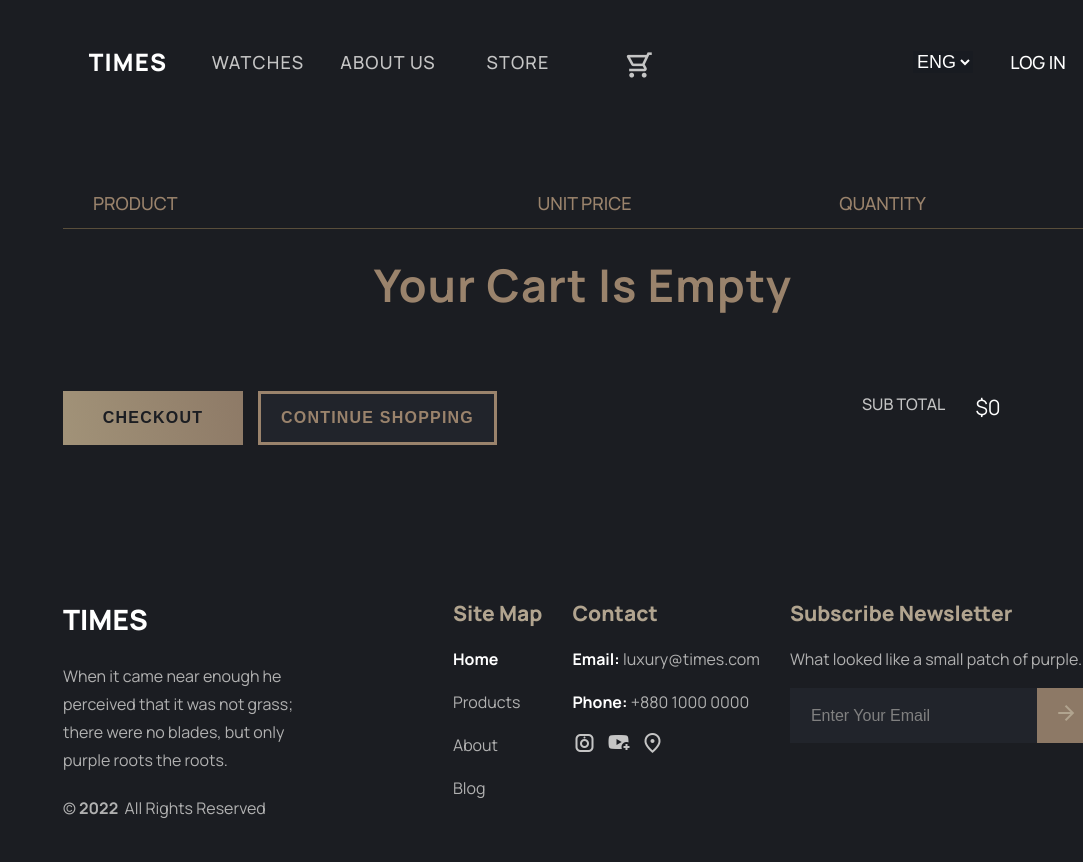
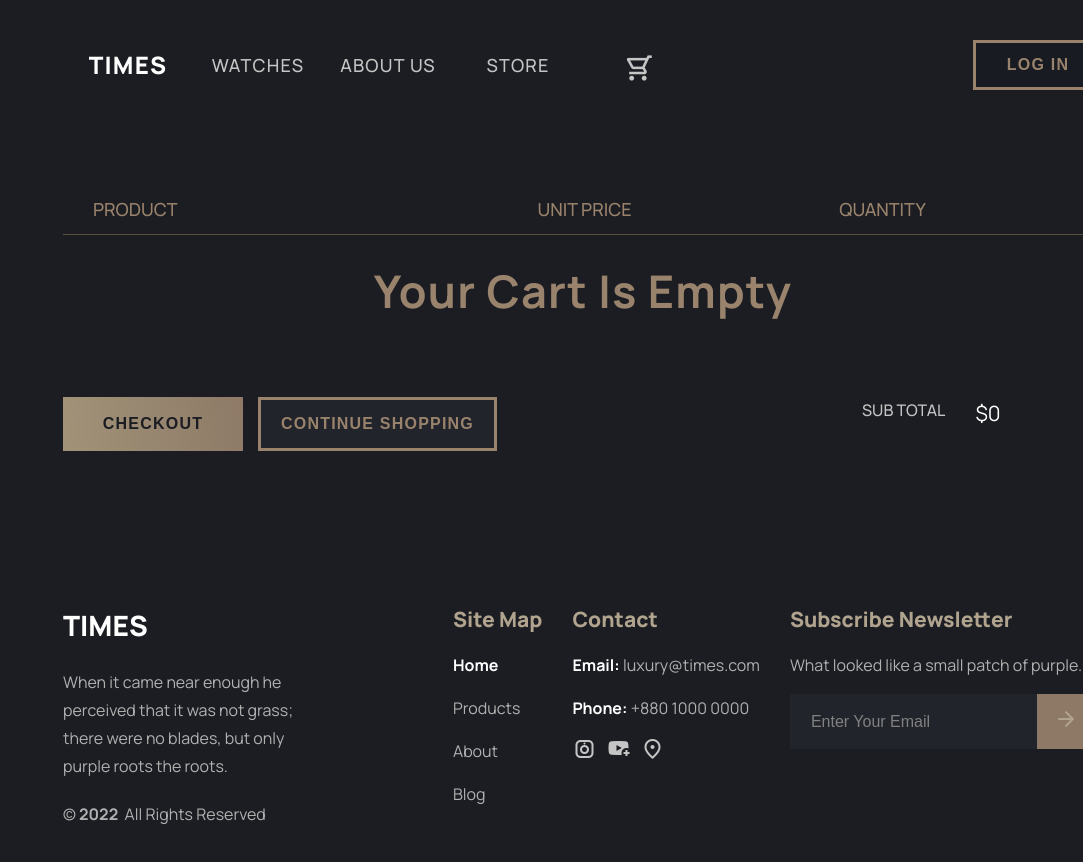
Before and after one commit to olaoyo/times, a React (Create React App) app in the folder frontend/: page /cart in a window 1280 px wide. Shown: the top 862 px of the page, without its empty margins (197-1280 px from the left). Built offline with nearby package versions, Linux system fonts and the light colour scheme.

Commit message:
User in navbar & logout

```diff
--- a/frontend/src/actions/userActions.js
+++ b/frontend/src/actions/userActions.js
@@ -42,3 +42,9 @@ export const login = (email, password) => async (dispatch) => {
     });
   }
 };
+
+
+export const logout = () => (dispatch) => {
+  localStorage.removeItem("userInfo")
+  dispatch({type: USER_LOGOUT})
+}
--- a/frontend/src/components/header/Header.component.jsx
+++ b/frontend/src/components/header/Header.component.jsx
@@ -1,4 +1,6 @@
 import { Link } from "react-router-dom";
+import { useDispatch, useSelector } from "react-redux";
+import { logout } from "../../actions/userActions";
 
 import {
   HeaderStyles,
@@ -7,14 +9,23 @@ import {
   Logo,
   NavMenu,
   Cart,
-  Language,
-  Option,
-  Auth,
+  Profile,
+  Space,
+  AuthButton,
 } from "./Header.styles.jsx";
 
 import { Outlet } from "react-router-dom";
 
 function Header() {
+  const userLogin = useSelector((state) => state.userLogin);
+  const { userInfo } = userLogin;
+
+  const dispatch = useDispatch();
+
+  const logoutHandler = () => {
+    dispatch(logout());
+  };
+
   return (
     <>
       <HeaderStyles>
@@ -32,19 +43,35 @@ function Header() {
             <NavMenu>STORE</NavMenu>
           </Link>
         </Navigation>
+        <Cart>
+          <Link to="/cart">
+            <span className="material-symbols-outlined">shopping_cart</span>
+          </Link>
+        </Cart>
         <User>
-          <Link to="/cart">
-            <Cart>
-              <span className="material-symbols-outlined">shopping_cart</span>
-            </Cart>
-          </Link>
-          <Language>
-            <Option>ENG</Option>
-            <Option>ESP</Option>
-          </Language>
-          <Link to="/login">
-            <Auth>LOG IN</Auth>
-          </Link>
+          {userInfo ? (
+            <>
+              <Profile>
+                Welcome&nbsp;&nbsp;&nbsp;
+                <Link to="/profile">{userInfo.name}</Link>
+              </Profile>
+              <AuthButton
+                title={userInfo.name}
+                id="username"
+                onClick={logoutHandler}
+              >
+                LOGOUT
+              </AuthButton>
+            </>
+          ) : (
+            <>
+              <Space>&nbsp;&nbsp;&nbsp;</Space>
+              <Space>&nbsp;&nbsp;&nbsp;</Space>
+              <Link to="/login">
+                <AuthButton>LOG IN</AuthButton>
+              </Link>
+            </>
+          )}
         </User>
       </HeaderStyles>
       <Outlet />
--- a/frontend/src/components/header/Header.styles.jsx
+++ b/frontend/src/components/header/Header.styles.jsx
@@ -34,17 +34,10 @@ export const NavMenu = styled.li`
   letter-spacing: 0.12rem;
 `;
 
-export const User = styled.div`
-  grid-column: 5 / span 4;
-
-  display: grid;
-  grid-template-columns: repeat(4, minmax(13rem, auto));
-  justify-items: center;
-  align-items: center;
-`;
-
 export const Cart = styled.div`
-  grid-column: 1 / span 1;
+  grid-column: 5 / span 1;
+  justify-self: center;
+  align-self: center;
 
   span {
     font-size: ${({ theme }) => theme.icons.medium.xxm};
@@ -55,27 +48,47 @@ export const Cart = styled.div`
   }
 `;
 
-export const Language = styled.select`
-  grid-column: 3 / span 1;
-  justify-self: end;
+export const User = styled.div`
+  grid-column: 6 / span 3;
+
+  display: grid;
+  grid-template-columns: repeat(3, 13rem);
+`;
+
+export const Profile = styled.p`
+  grid-column: 1 / span 2;
+  justify-self: center;
+  align-self: center;
+  width: 26rem;
+  padding-left: 4rem;
 
   font-size: ${({ theme }) => theme.fontSizes.headers.h7};
   background-color: ${({ theme }) => theme.colors.black.one};
-  color: ${({ theme }) => theme.colors.white.one};
+  color: ${({ theme }) => theme.colors.gold.four};
   font-weight: 500;
   border: none;
+  text-transform: uppercase;
 `;
 
-export const Option = styled.option`
-  background-color: ${({ theme }) => theme.colors.black.one};
-  color: ${({ theme }) => theme.colors.black.one};
+export const Space = styled.div`
+  width: 20rem;
+
 `;
 
-export const Auth = styled.div`
-  grid-column: 4 / span 1;
-  justify-self: center;
+export const AuthButton = styled.button`
+  grid-column: 3 / span 1;
+  justify-self: end;
+  width: 13rem;
+  height: 5rem;
+  color: ${({ theme }) => theme.colors.gold.four};
+  font-size: ${({ theme }) => theme.fontSizes.paragraphs.p2};
+  font-weight: 600;
+  letter-spacing: 0.12rem;
+  text-transform: uppercase;
+  border: 3px solid ${({ theme }) => theme.colors.gold.four};
+  background: ${({ theme }) => theme.colors.black.one};
 
-  font-size: ${({ theme }) => theme.fontSizes.headers.h7};
-  color: ${({ theme }) => theme.colors.white.one};
-  font-weight: 500;
+  &:hover {
+    cursor: pointer;
+  }
 `;
```
